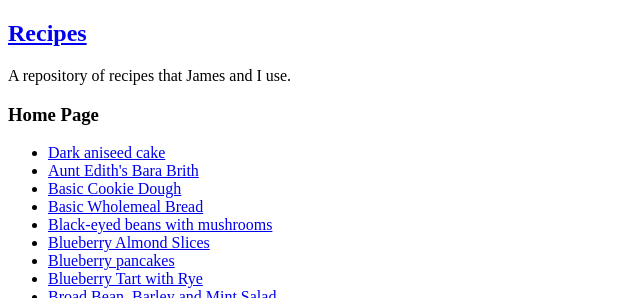
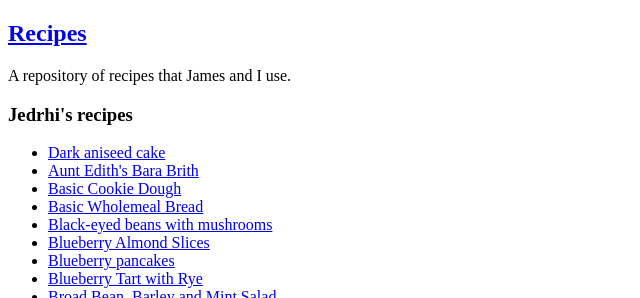
Before and after one commit to StatsRhian/recipes-old-website, a Jekyll site: the page built from index.html, in a window 1280 px wide. Shown: the top 298 px of the page, without its empty margins (0-640 px from the left). Built offline with Jekyll 4.4.1, drawn with Linux system fonts in a browser that asks for light colours.

Commit message:
Renamed homepage

```diff
--- a/index.html
+++ b/index.html
@@ -1,6 +1,6 @@
 ---
 layout: default
-title: Home Page
+title: Jedrhi's recipes
 ---
 
 
```
